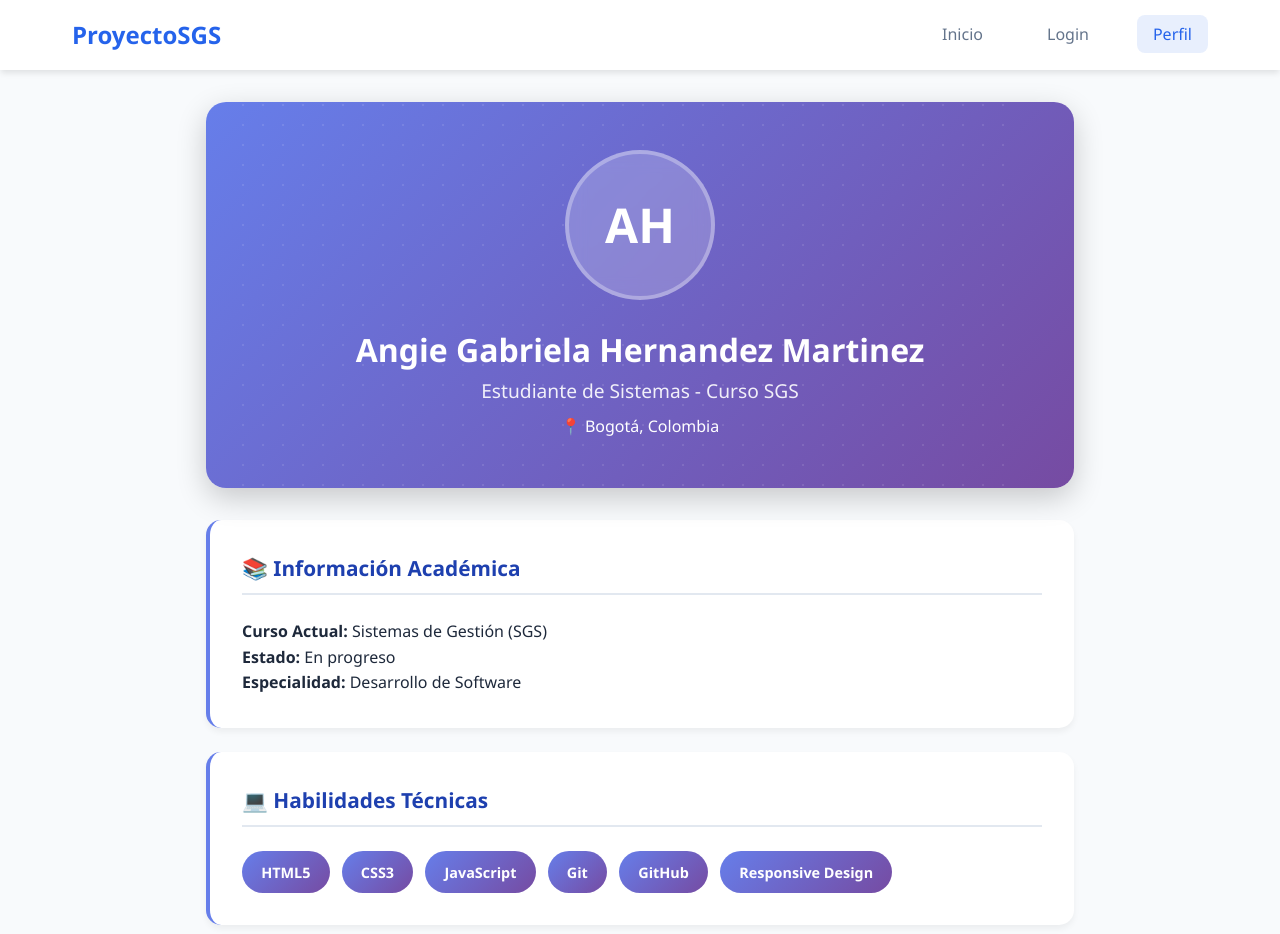
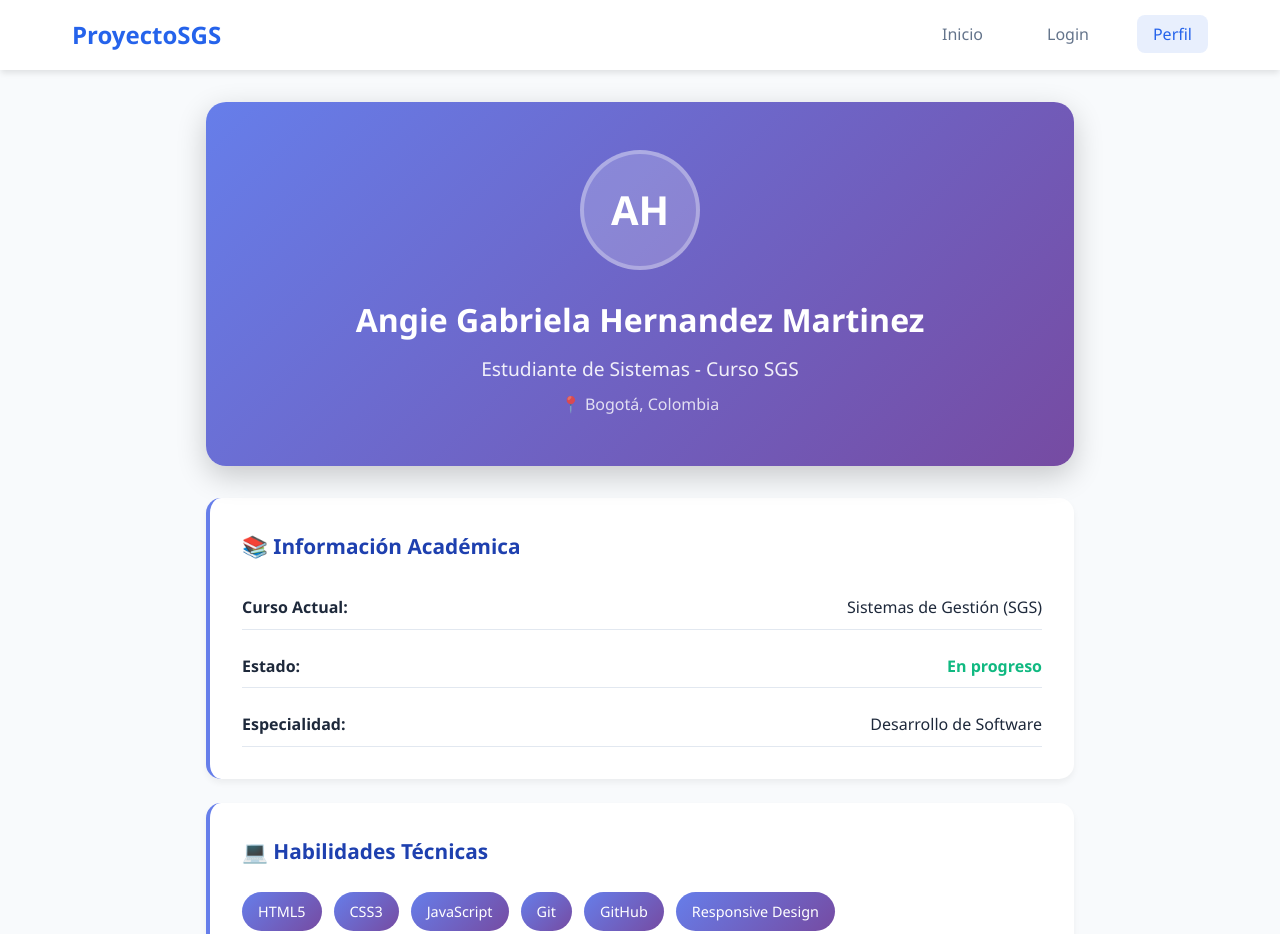
Before and after one commit to Hipnosss/proyecto-colaborativo-simulado, a plain HTML site: page profile.html in a window 1280 px wide. Shown: the top 934 px of the page. Drawn offline with Linux system fonts and the light colour scheme.

Commit message:
Update profile.css

```diff
--- a/profile.css
+++ b/profile.css
@@ -1,4 +1,4 @@
-/* profile.css - Estilos mejorados para el perfil */
+/* profile.css - Estilos específicos para perfil */
 .profile-container {
     max-width: 900px;
     margin: 2rem auto;
@@ -17,43 +17,23 @@
     overflow: hidden;
 }
 
-.profile-header::before {
-    content: '';
-    position: absolute;
-    top: -50%;
-    left: -50%;
-    width: 200%;
-    height: 200%;
-    background: radial-gradient(circle, rgba(255,255,255,0.1) 1px, transparent 1px);
-    background-size: 20px 20px;
-    animation: float 20s linear infinite;
-}
-
-@keyframes float {
-    0% { transform: translate(0, 0) rotate(0deg); }
-    100% { transform: translate(-50px, -50px) rotate(360deg); }
-}
-
 .profile-avatar {
-    width: 150px;
-    height: 150px;
+    width: 120px;
+    height: 120px;
     border-radius: 50%;
     background: rgba(255,255,255,0.2);
     margin: 0 auto 1.5rem;
     display: flex;
     align-items: center;
     justify-content: center;
-    font-size: 3rem;
+    font-size: 2.5rem;
     color: white;
     font-weight: bold;
     border: 4px solid rgba(255,255,255,0.3);
-    backdrop-filter: blur(10px);
-    position: relative;
-    z-index: 2;
 }
 
-.profile-name {
-    font-size: 2.2rem;
+.profile-info h1 {
+    font-size: 2rem;
     margin-bottom: 0.5rem;
     font-weight: 700;
 }
@@ -64,6 +44,10 @@
     opacity: 0.9;
 }
 
+.profile-location {
+    opacity: 0.8;
+}
+
 .profile-section {
     background: white;
     padding: 2rem;
@@ -71,20 +55,29 @@
     box-shadow: 0 4px 6px rgba(0,0,0,0.05);
     margin-bottom: 1.5rem;
     border-left: 4px solid #667eea;
-    transition: transform 0.3s ease, box-shadow 0.3s ease;
-}
-
-.profile-section:hover {
-    transform: translateY(-5px);
-    box-shadow: 0 8px 15px rgba(0,0,0,0.1);
 }
 
 .profile-section h3 {
     color: #1e40af;
     margin-bottom: 1.5rem;
-    border-bottom: 2px solid #e2e8f0;
-    padding-bottom: 0.5rem;
     font-size: 1.3rem;
+}
+
+.info-grid {
+    display: grid;
+    gap: 1rem;
+}
+
+.info-item {
+    display: flex;
+    justify-content: space-between;
+    padding: 0.5rem 0;
+    border-bottom: 1px solid var(--border);
+}
+
+.status-active {
+    color: var(--success);
+    font-weight: 600;
 }
 
 .skills-container {
@@ -96,30 +89,24 @@
 .skill-tag {
     background: linear-gradient(135deg, #667eea, #764ba2);
     color: white;
-    padding: 0.6rem 1.2rem;
-    border-radius: 25px;
+    padding: 0.5rem 1rem;
+    border-radius: 20px;
     font-size: 0.9rem;
-    font-weight: 600;
-    transition: all 0.3s ease;
+    font-weight: 500;
 }
 
-.skill-tag:hover {
-    transform: scale(1.05);
-    box-shadow: 0 4px 8px rgba(102, 126, 234, 0.3);
-}
-
-.profile-section ul {
+.goals-list {
     list-style: none;
     padding-left: 0;
 }
 
-.profile-section li {
+.goals-list li {
     padding: 0.5rem 0;
     padding-left: 1.5rem;
     position: relative;
 }
 
-.profile-section li::before {
+.goals-list li::before {
     content: '🎯';
     position: absolute;
     left: 0;
```
